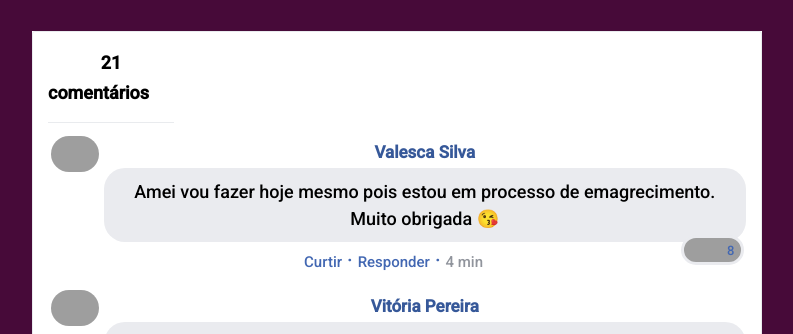
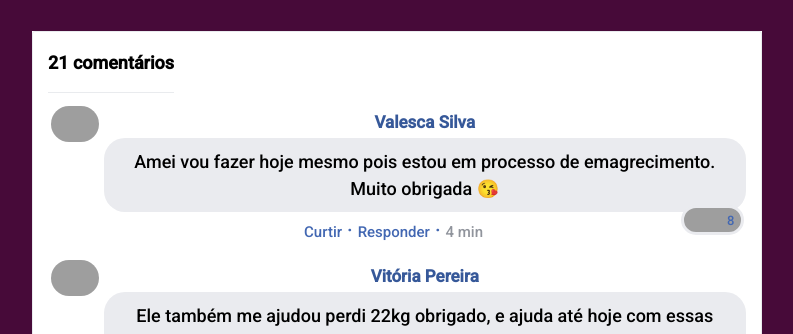
Before and after one commit to PlrVmrRod/metativo.site, a plain HTML site: page pv/index.html in a window 1280 px wide. Shown: the part 766-1100 px from the top of the page, without its empty margins (243-1036 px from the left). Drawn offline with nearby package versions, Linux system fonts and the light colour scheme; grey boxes are pictures that could not be loaded; a script that the page names is missing.

Commit message:
Update com.css

```diff
--- a/pv/assets/css/com.css
+++ b/pv/assets/css/com.css
@@ -50,7 +50,6 @@ body {
   color: #000;
   font-weight: 700;
   font-size: 0.9em;
-  margin-right: 80%;
 }
 
 .fb-comments-comment {
```
